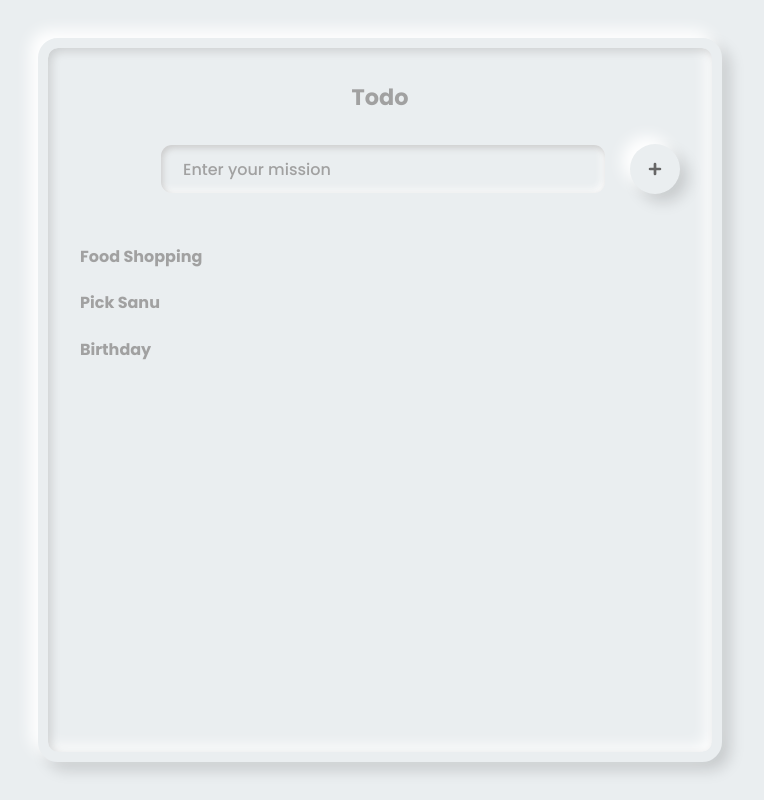
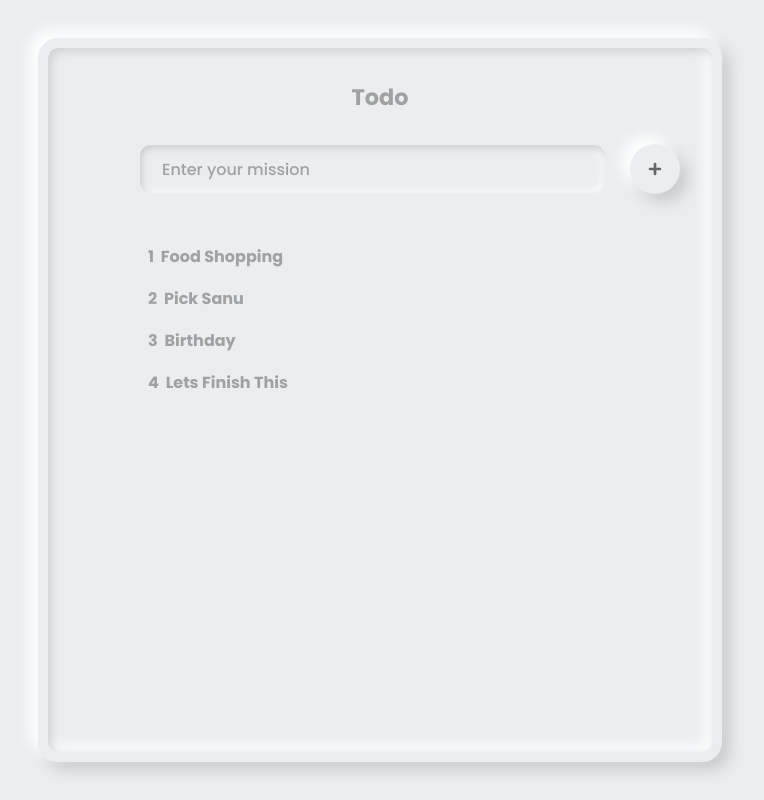
Before and after one commit to tyrants666/React-Todo, a React (Create React App) app: page / in a window 1280 px wide. Shown: the whole page, without its empty margins (260-1024 px from the left). Built offline with nearby package versions, Linux system fonts and the light colour scheme.

Commit message:
Container alignment Fixed

```diff
--- a/src/App.js
+++ b/src/App.js
@@ -30,6 +30,13 @@ function App() {
           day: 'Nov 12 2022',
           time: '10:00',
           reminder: true
+      },
+      {
+          id: 4,
+          title: 'Lets Finish This',
+          day: 'Nov 12 2022',
+          time: '10:00',
+          reminder: true
       }
   ]);
 
@@ -37,7 +44,9 @@ function App() {
     <div className="App">
       <div className="container">
         <Header />
+        <div className='task-wrapper container-left'>
         <Tasks tasks={tasks}/>
+        </div>
       </div>
     </div>
   );
--- a/src/components/Header.js
+++ b/src/components/Header.js
@@ -6,7 +6,7 @@ const Header = ({title}) => {
     return (
         <header className="header">
             <h4 style={headingStyles} >{title}</h4>
-            <div className="flex">
+            <div className="flex container-left">
                 <input type="text" placeholder="Enter your mission" />
                 <Button title='add' />
             </div>
--- a/src/components/Tasks.js
+++ b/src/components/Tasks.js
@@ -2,7 +2,7 @@
 const Tasks = (props) => {
     return (
         <>
-            {props.tasks.map (task => ( <h4 key={task.id}>{task.title}</h4> )
+            {props.tasks.map (task => ( <h4 key={task.id}>{task.id}&nbsp;&nbsp;{task.title}</h4> )
             )}
         </>
     )
--- a/src/index.css
+++ b/src/index.css
@@ -82,8 +82,13 @@ header input {
   padding-left: 22px;
   height: 46px;
   color: var(--text);
-  width: 70%;
+  width: 100%;
   margin-right: 25px;
+}
+
+.container-left{
+    width: 90%;
+    margin-left: auto;
 }
 
 /* Button Component ------------------------ */
@@ -96,6 +101,7 @@ header input {
   8px 8px 15px hsla(0, 0%, 0%, 15%);
   height: 50px;
   width: 50px;
+  min-width: 50px;
   border-radius: 50%;
   display: flex;
   align-items: center;
@@ -114,3 +120,8 @@ header input {
   transition: .3s;
   transform: scale(.9);
 }
+
+/* Tasks Component ------------------------ */
+.task-wrapper h4{
+  margin: 17px 8px;
+}
```
Also changed, not shown: public/index.html (+3 -1 lines).
